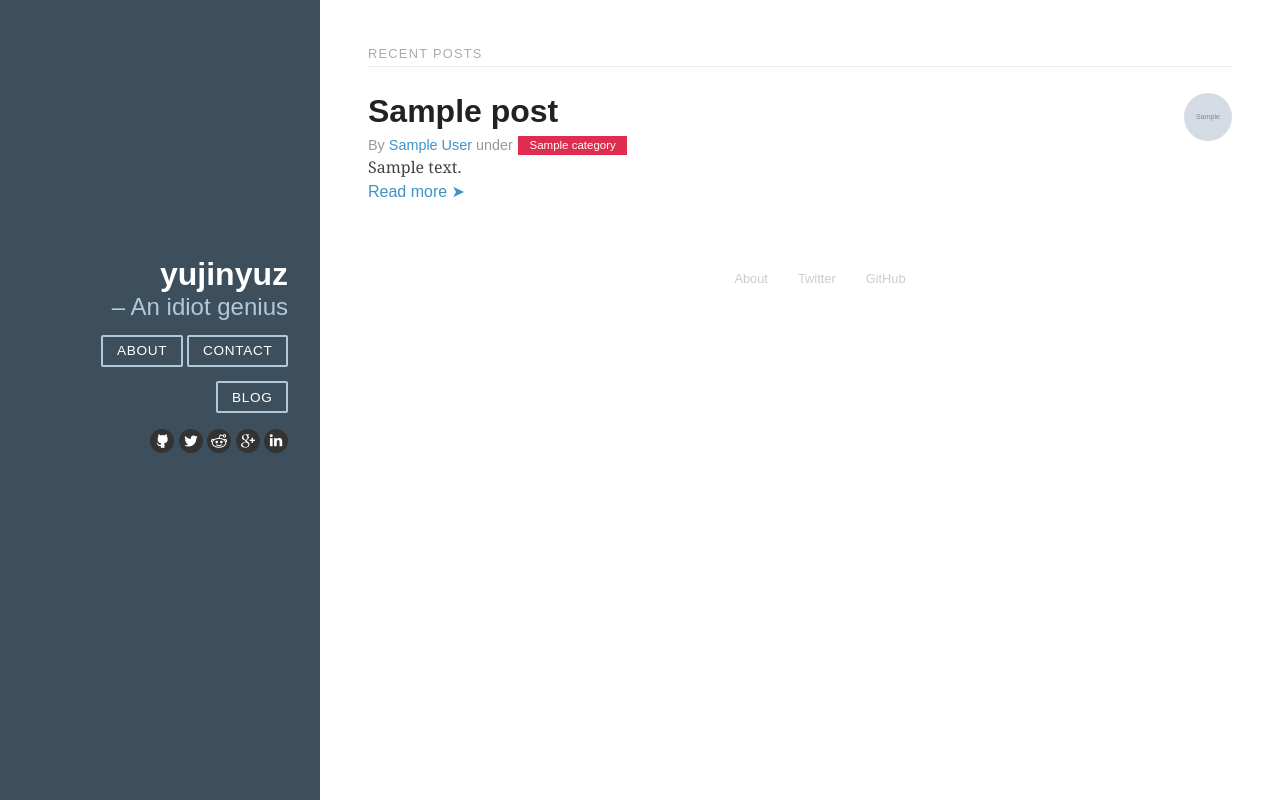
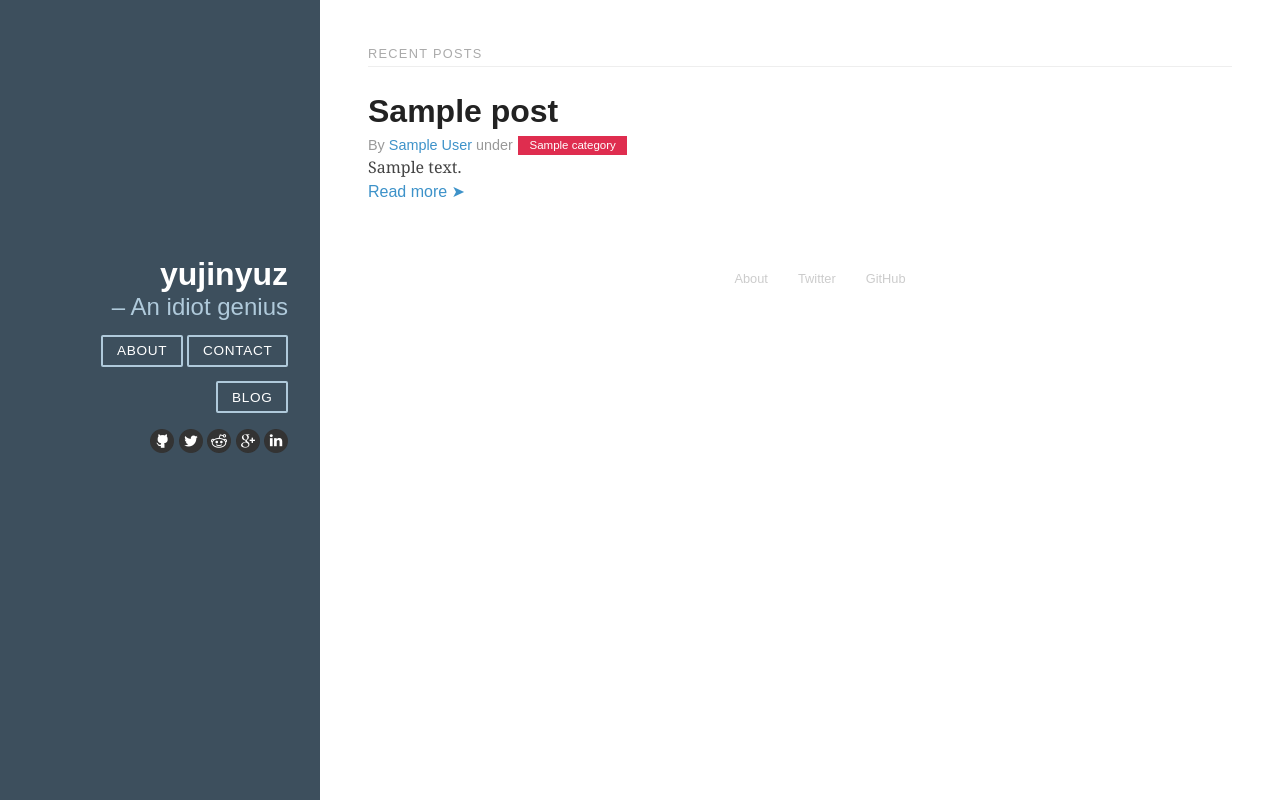
Before and after one commit to YujinYuz/jinyuz-blog, a Django app: page / in a window 1280 px wide. Run offline with Django 3.2, Linux system fonts and the light colour scheme; tables that the repository leaves empty hold one stand-in row (values such as "Sample post"); grey boxes marked "Sample" are stand-in pictures; some libraries are stand-ins or nearby versions.

Commit message:
Remove images temporarily.

```diff
--- a/blogsite/templates/blog/blog_index.html
+++ b/blogsite/templates/blog/blog_index.html
@@ -8,7 +8,7 @@
         {% for post in recent_posts %}
             <section class="post">
                 <header class="post-header">
-                    <img width="48" height="48" alt="Eugene Essun Oliveros" class="post-avatar" src="{{ post.author.image.url }}">
+                    <!-- <img width="48" height="48" alt="Eugene Essun Oliveros" class="post-avatar" src="{{ post.author.image.url }}"> -->
                     <h2 class="post-title"><a href="{{ post.url }}">{{ post.title }}</a></h2>
 
                     <p class="post-meta">
--- a/blogsite/templates/blog/post_detail.html
+++ b/blogsite/templates/blog/post_detail.html
@@ -6,7 +6,7 @@
   <!-- A single blog post -->
   <section class="post">
     <header class="post-header">
-      <img width="48" height="48" alt="My Avatar" class="post-avatar" src="{{ post.author.image.url }}">
+      <!-- <img width="48" height="48" alt="My Avatar" class="post-avatar" src="{{ post.author.image.url }}"> -->
 
       <h2 class="post-title">{{ post.title }}</h2>
 
--- a/blogsite/templates/blogsite/index.html
+++ b/blogsite/templates/blogsite/index.html
@@ -8,7 +8,7 @@
   <h1 class="content-subhead">Pinned Post</h1>
   <section class="post">
     <header class="post-header">
-      <img width="48" height="48" alt="My Avatar" class="post-avatar" src="{{ post.author.image.url }}">
+      <!-- <img width="48" height="48" alt="My Avatar" class="post-avatar" src="{{ post.author.image.url }}"> -->
 
       <h2 class="post-title">{{ post.title }}</h2>
 
@@ -33,7 +33,7 @@
         {% for post in latest_blog_posts %}
             <section class="post">
                 <header class="post-header">
-                    <img width="48" height="48" alt="Eugene Essun Oliveros" class="post-avatar" src="{{ post.author.image.url }}">
+                    <!-- <img width="48" height="48" alt="Eugene Essun Oliveros" class="post-avatar" src="{{ post.author.image.url }}"> -->
                     <h2 class="post-title"><a href="{{ post.url }}">{{ post.title }}</a></h2>
 
                     <p class="post-meta">
```
